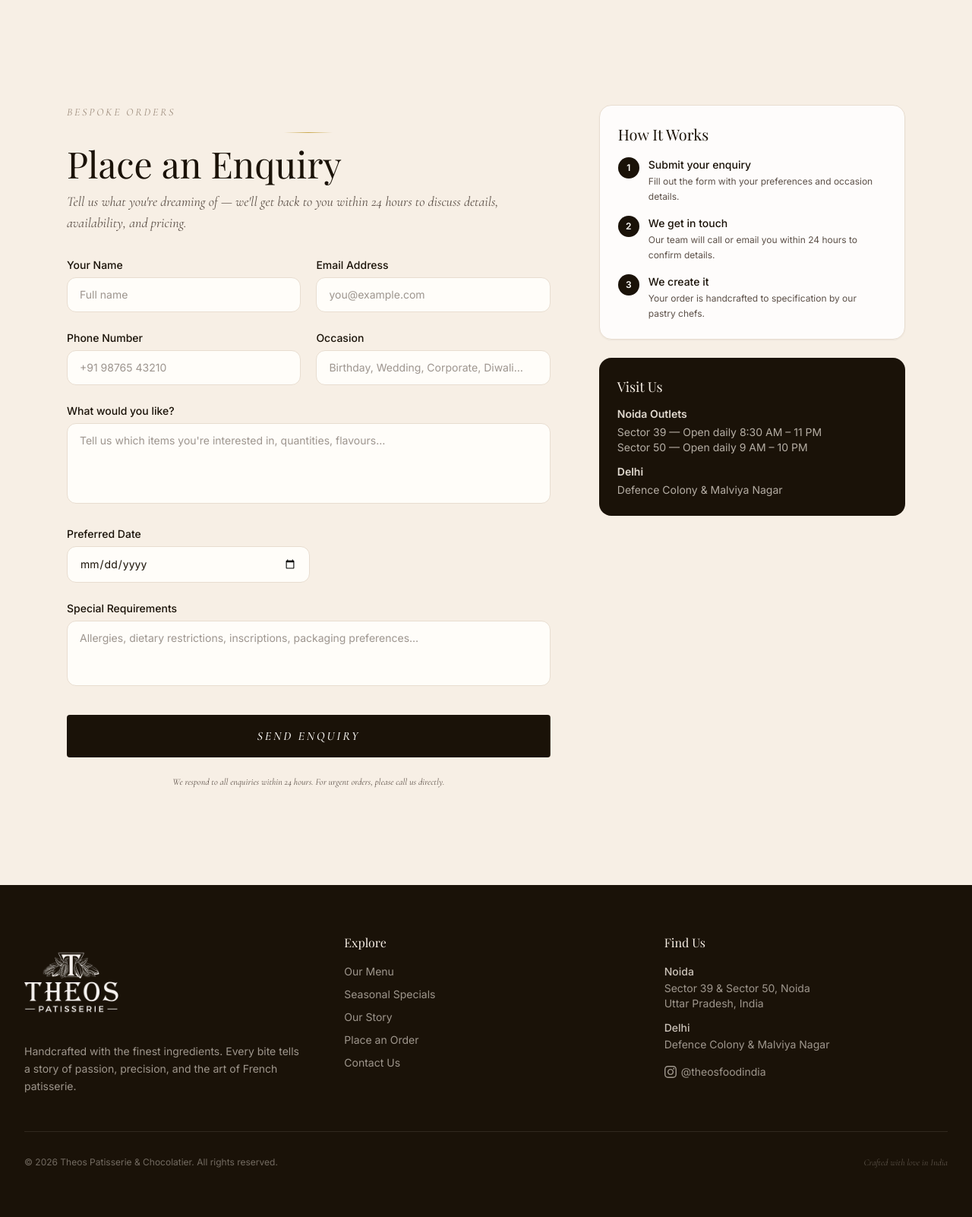
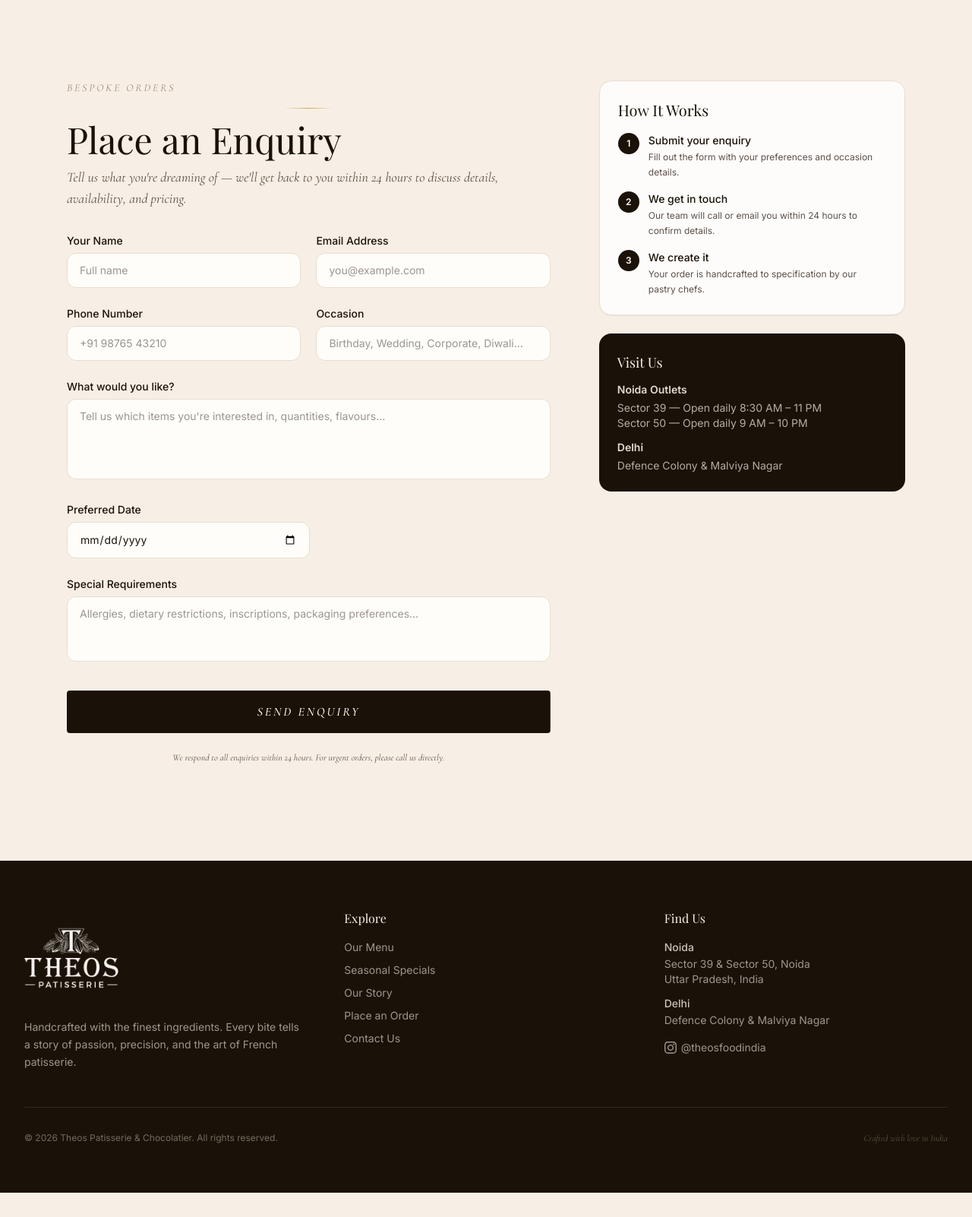
Before and after one commit to Dagaroth3exe/theos_patisserie, a Flask app: page /order in a window 1280 px wide. Shown: the part 70-1672 px from the top of the page at 76% size. After the commit the page ends 1640 px from the top, so only its background shows below. Run offline with Flask 3, Linux system fonts and the light colour scheme; style sheets or scripts are compiled from the project's sources; some libraries are stand-ins or nearby versions; some web fonts are replaced.

Commit message:
Remove redundant pt-8 wrapper divs from all non-homepage pages
Every public page except index had a <div class='pt-8'> inside the
content block, stacking 32px on top of the main pt-24 the base
template already provides. This made the gap below the navbar
inconsistent across pages. Removed from: contact, order, our_story,
product_detail, products, specials.

Co-Authored-By: Claude Sonnet 4.6 <noreply@anthropic.com>

```diff
--- a/app/templates/public/contact.html
+++ b/app/templates/public/contact.html
@@ -2,7 +2,6 @@
 {% block title %}Contact Us{% endblock %}
 
 {% block content %}
-<div class="pt-8">
 
   <!-- Header with storefront banner -->
   <div class="relative overflow-hidden" style="height: 340px;">
@@ -113,5 +112,5 @@
       <a href="{{ url_for('public.order') }}" class="btn-primary px-10 py-3.5">Place an Enquiry</a>
     </div>
   </div>
-</div>
+
 {% endblock %}
--- a/app/templates/public/order.html
+++ b/app/templates/public/order.html
@@ -2,7 +2,6 @@
 {% block title %}Place an Enquiry{% endblock %}
 
 {% block content %}
-<div class="pt-8">
 
   <div class="max-w-6xl mx-auto px-6 py-16">
     <div class="grid lg:grid-cols-5 gap-12 lg:gap-16">
@@ -129,5 +128,5 @@
       </div>
     </div>
   </div>
-</div>
+
 {% endblock %}
--- a/app/templates/public/our_story.html
+++ b/app/templates/public/our_story.html
@@ -2,7 +2,6 @@
 {% block title %}Our Story{% endblock %}
 
 {% block content %}
-<div class="pt-8">
 
   <!-- Hero banner -->
   <div class="relative overflow-hidden" style="height: 440px;">
@@ -114,5 +113,5 @@
     </div>
 
   </div>
-</div>
+
 {% endblock %}
--- a/app/templates/public/product_detail.html
+++ b/app/templates/public/product_detail.html
@@ -3,7 +3,6 @@
 {% block meta_description %}{{ product.description[:120] if product.description else product.name }} — Theos Patisserie{% endblock %}
 
 {% block content %}
-<div class="pt-8">
   <div class="max-w-6xl mx-auto px-6 py-16">
     <div class="grid lg:grid-cols-2 gap-12 lg:gap-20">
 
@@ -81,5 +80,5 @@
       </div>
     {% endif %}
   </div>
-</div>
+
 {% endblock %}
--- a/app/templates/public/products.html
+++ b/app/templates/public/products.html
@@ -2,7 +2,6 @@
 {% block title %}Our Menu{% endblock %}
 
 {% block content %}
-<div class="pt-8">
 
   <!-- Page header with display case banner -->
   <div class="relative overflow-hidden" style="height: 320px;">
@@ -78,7 +77,6 @@
     {% endif %}
 
   </div>
-</div>
 {% endblock %}
 
 {% block scripts %}
--- a/app/templates/public/specials.html
+++ b/app/templates/public/specials.html
@@ -2,7 +2,6 @@
 {% block title %}Seasonal Specials{% endblock %}
 
 {% block content %}
-<div class="pt-8">
 
   <!-- Page header -->
   <div class="bg-espresso text-cream py-20 px-6 text-center relative overflow-hidden">
@@ -77,5 +76,5 @@
       </div>
     {% endif %}
   </div>
-</div>
+
 {% endblock %}
```
